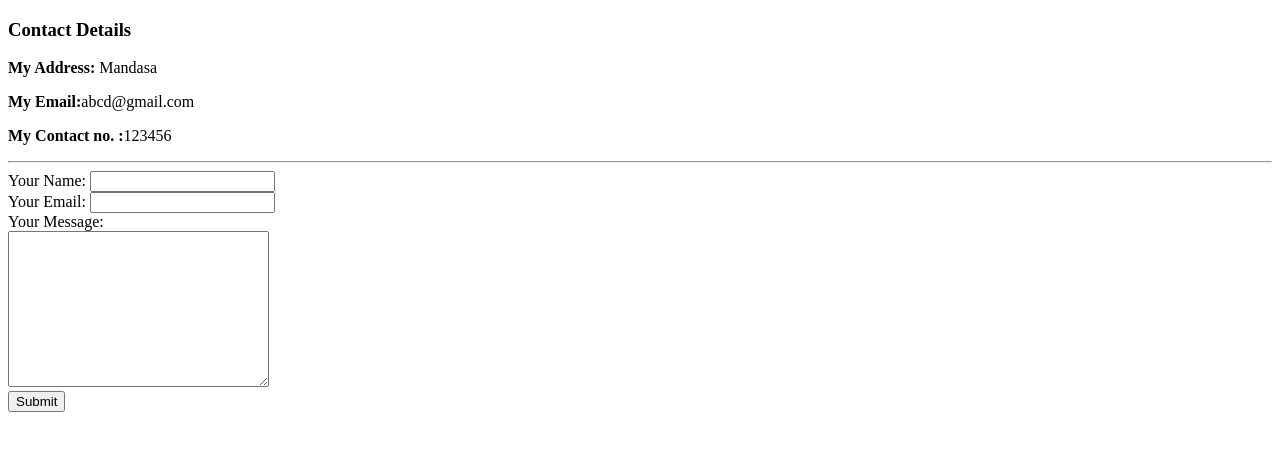
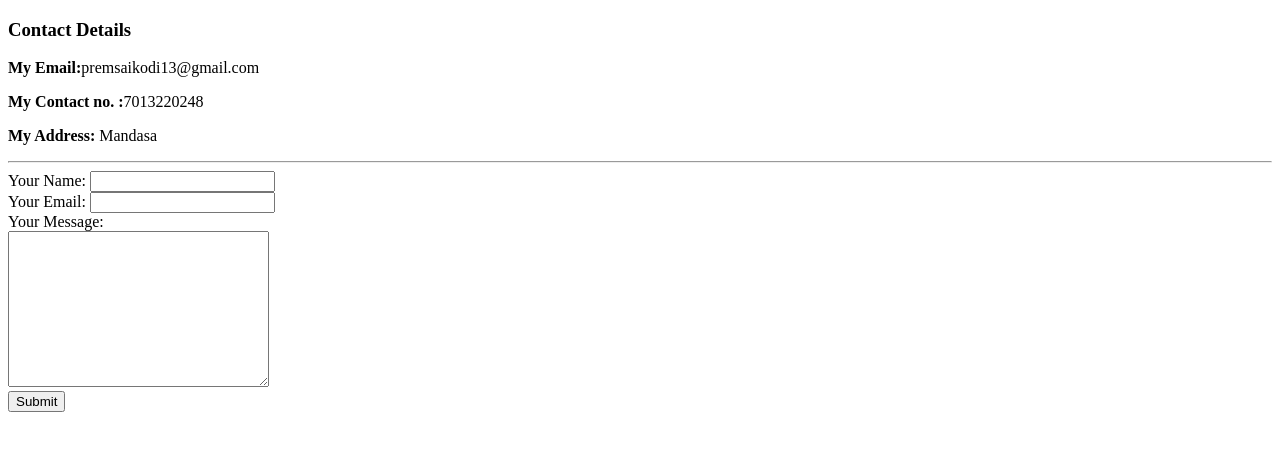
Before and after one commit to PremsaiKodi/cv, a plain HTML site: page contact-me.html in a window 1280 px wide. Drawn offline with Linux system fonts and the light colour scheme.

Commit message:
changes in details

```diff
--- a/contact-me.html
+++ b/contact-me.html
@@ -6,11 +6,11 @@
     </head>
     <body>
         <h3>Contact Details</h3>
+        <p><strong>My Email:</strong>premsaikodi13@gmail.com</p>
+        <p><strong>My Contact no. :</strong>7013220248</p>
         <p><strong>My Address:</strong> Mandasa</p>
-        <p><strong>My Email:</strong>abcd@gmail.com</p>
-        <p><strong>My Contact no. :</strong>123456</p>
         <hr>
-        <form action="mailto:premsai.kodi2002@gmail.com" method="post" enctypr="text/plain">
+        <form action="mailto:premsaikodi13@gmail.com" method="post" enctypr="text/plain">
             <label>Your Name:</label>
             <input type="text" name="yourName" value=""><br>
             <label>Your Email:</label>
```
